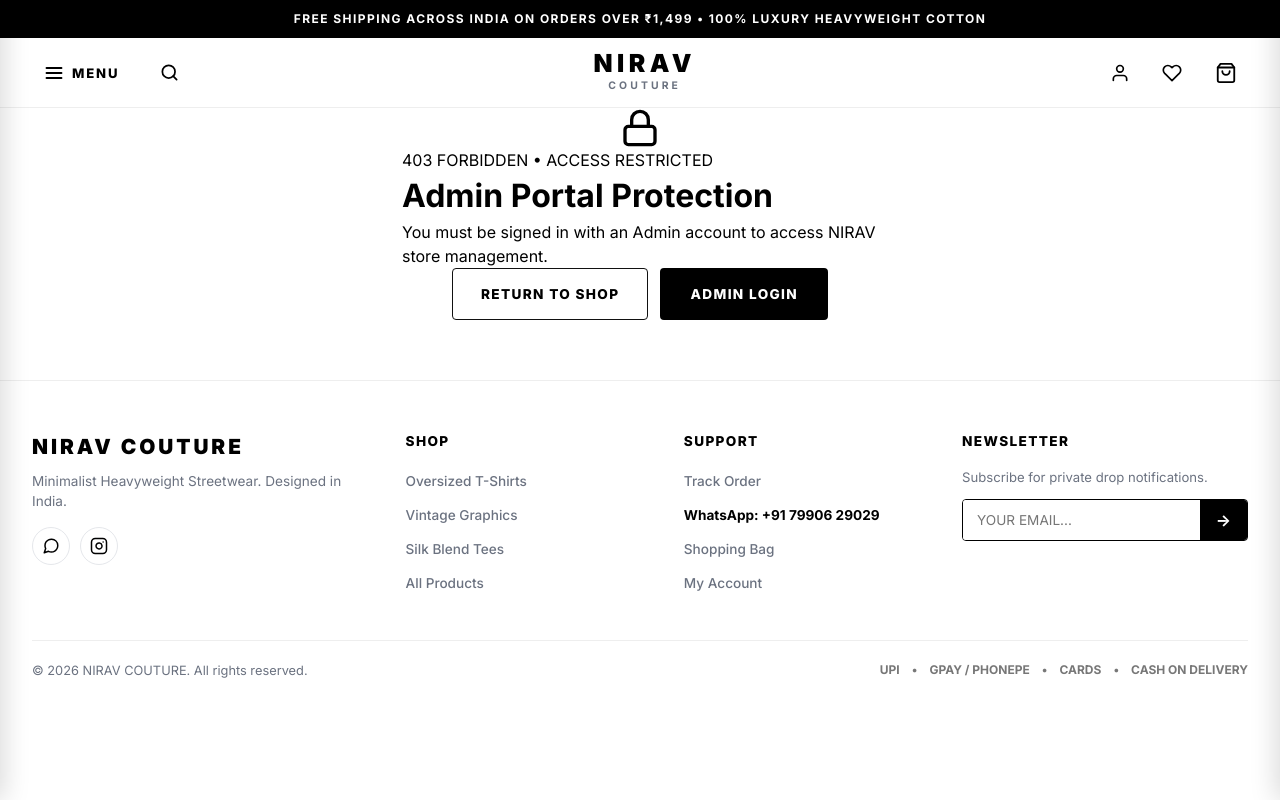
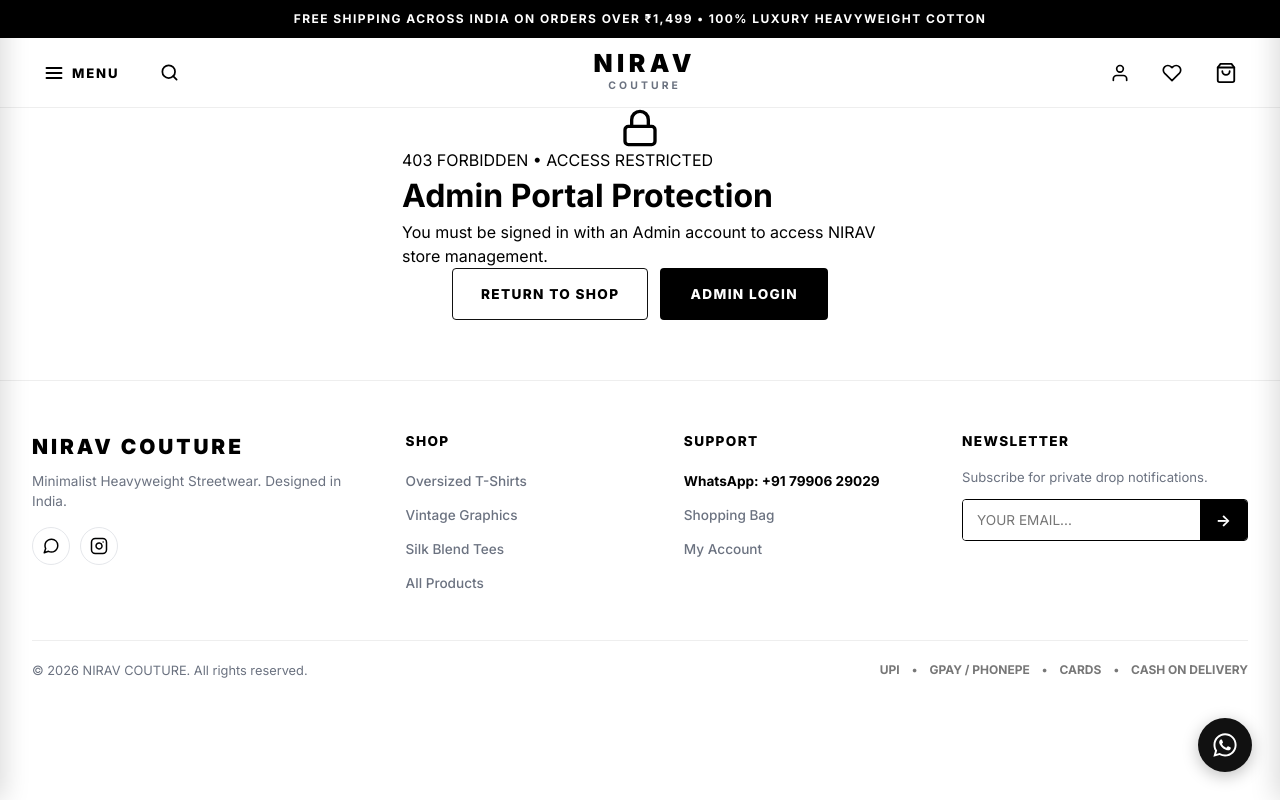
Before and after one commit to aaryannP/Nirav-Couture, a Next.js app: page /admin/products in a window 1280 px wide. Built offline with nearby package versions, Linux system fonts and the light colour scheme; a web font is replaced by a local one.

Commit message:
Update hero to standing streetwear model photo, add floating WhatsApp button, remove public track order links, fix async cookies in API routes

```diff
--- a/app/api/admin/handover/route.js
+++ b/app/api/admin/handover/route.js
@@ -4,9 +4,9 @@
 // ---------------------------------------------------------------------------
 // Admin auth helper
 // ---------------------------------------------------------------------------
-function getSessionUserId() {
+async function getSessionUserId() {
   try {
-    const cookieStore = cookies();
+    const cookieStore = await cookies();
     const session = cookieStore.get('nirav_session');
     if (session?.value) return JSON.parse(session.value).id;
   } catch {}
@@ -16,8 +16,8 @@
 // Only SUPER_ADMIN (the original owner) can grant admin access
 const SUPER_ADMIN_IDS = ['usr-admin-01'];
 
-function requireSuperAdmin() {
-  const userId = getSessionUserId();
+async function requireSuperAdmin() {
+  const userId = await getSessionUserId();
   if (!userId || !SUPER_ADMIN_IDS.includes(userId)) {
     return NextResponse.json({ success: false, error: 'Super-Admin access required for team management' }, { status: 403 });
   }
@@ -34,7 +34,7 @@
 
 // GET — list all admins (admin auth required)
 export async function GET() {
-  const userId = getSessionUserId();
+  const userId = await getSessionUserId();
   const ADMIN_IDS = ['usr-admin-01'];
   if (!userId || !ADMIN_IDS.includes(userId)) {
     return NextResponse.json({ success: false, error: 'Authentication required' }, { status: 401 });
@@ -44,7 +44,7 @@
 
 // POST — grant admin access (super-admin only)
 export async function POST(request) {
-  const authError = requireSuperAdmin();
+  const authError = await requireSuperAdmin();
   if (authError) return authError;
 
   try {
@@ -79,7 +79,7 @@
 
 // DELETE — revoke admin access (super-admin only)
 export async function DELETE(request) {
-  const authError = requireSuperAdmin();
+  const authError = await requireSuperAdmin();
   if (authError) return authError;
 
   try {
--- a/app/api/auth/route.js
+++ b/app/api/auth/route.js
@@ -61,9 +61,9 @@
 // ---------------------------------------------------------------------------
 // Session helper — read user ID from httpOnly cookie
 // ---------------------------------------------------------------------------
-function getSessionUserId() {
+async function getSessionUserId() {
   try {
-    const cookieStore = cookies();
+    const cookieStore = await cookies();
     const session = cookieStore.get('nirav_session');
     if (session?.value) return JSON.parse(session.value).id;
   } catch {}
@@ -157,7 +157,7 @@
 
 // ---- GET current session user (used by server components / middleware) ----
 export async function GET() {
-  const userId = getSessionUserId();
+  const userId = await getSessionUserId();
   if (!userId) {
     return NextResponse.json({ success: false, error: 'Not authenticated' }, { status: 401 });
   }
--- a/app/api/products/route.js
+++ b/app/api/products/route.js
@@ -5,9 +5,9 @@
 // ---------------------------------------------------------------------------
 // Admin auth check — only ADMIN / SUPER_ADMIN can mutate products
 // ---------------------------------------------------------------------------
-function getSessionUserId() {
+async function getSessionUserId() {
   try {
-    const cookieStore = cookies();
+    const cookieStore = await cookies();
     const session = cookieStore.get('nirav_session');
     if (session?.value) return JSON.parse(session.value).id;
   } catch {}
@@ -16,8 +16,8 @@
 
 const ADMIN_USER_IDS = ['usr-admin-01'];
 
-function requireAdmin() {
-  const userId = getSessionUserId();
+async function requireAdmin() {
+  const userId = await getSessionUserId();
   if (!userId || !ADMIN_USER_IDS.includes(userId)) {
     return NextResponse.json({ success: false, error: 'Admin access required' }, { status: 403 });
   }
@@ -54,7 +54,7 @@
 // POST /api/products — admin only
 // ---------------------------------------------------------------------------
 export async function POST(request) {
-  const authError = requireAdmin();
+  const authError = await requireAdmin();
   if (authError) return authError;
 
   try {
@@ -93,7 +93,7 @@
 // PUT /api/products — admin only
 // ---------------------------------------------------------------------------
 export async function PUT(request) {
-  const authError = requireAdmin();
+  const authError = await requireAdmin();
   if (authError) return authError;
 
   try {
@@ -115,7 +115,7 @@
 // DELETE /api/products — admin only
 // ---------------------------------------------------------------------------
 export async function DELETE(request) {
-  const authError = requireAdmin();
+  const authError = await requireAdmin();
   if (authError) return authError;
 
   try {
--- a/app/layout.js
+++ b/app/layout.js
@@ -4,6 +4,7 @@
 import CartDrawer from '../components/CartDrawer';
 import QuickViewModal from '../components/QuickViewModal';
 import ToastContainer from '../components/ToastContainer';
+import WhatsAppButton from '../components/WhatsAppButton';
 import { StoreProvider } from '../lib/store-context';
 import { AuthProvider } from '../lib/auth-context';
 
@@ -25,6 +26,7 @@
             <ToastContainer />
             <main>{children}</main>
             <Footer />
+            <WhatsAppButton />
           </StoreProvider>
         </AuthProvider>
       </body>
--- a/components/Footer.js
+++ b/components/Footer.js
@@ -70,7 +70,6 @@
           <div>
             <h4 className="footer-col-title">SUPPORT</h4>
             <ul className="footer-col-links">
-              <li><Link href="/track-order">Track Order</Link></li>
               <li>
                 <a href="https://wa.me/917990629029" target="_blank" rel="noreferrer" style={{ fontWeight: '700', color: '#000' }}>
                   WhatsApp: +91 79906 29029
--- a/components/Navbar.js
+++ b/components/Navbar.js
@@ -159,9 +159,6 @@
           <Link href="/products?category=luxury" className="menu-nav-item" onClick={() => setIsMenuOpen(false)}>
             SILK-COTTON BLEND
           </Link>
-          <Link href="/track-order" className="menu-nav-item" onClick={() => setIsMenuOpen(false)} style={{ color: '#000000' }}>
-            TRACK YOUR ORDER
-          </Link>
           <Link href="/wishlist" className="menu-nav-item" onClick={() => setIsMenuOpen(false)}>
             MY WISHLIST ({wishlist.length})
           </Link>
--- /dev/null
+++ b/components/WhatsAppButton.js
@@ -0,0 +1,51 @@
+'use client';
+import { useState } from 'react';
+
+export default function WhatsAppButton() {
+  const [isHovered, setIsHovered] = useState(false);
+
+  return (
+    <a
+      href="https://wa.me/917990629029?text=Hi%20NIRAV%20COUTURE!%20I%20have%20an%20inquiry%20regarding%20an%20order."
+      target="_blank"
+      rel="noreferrer"
+      aria-label="Contact us on WhatsApp"
+      onMouseEnter={() => setIsHovered(true)}
+      onMouseLeave={() => setIsHovered(false)}
+      style={{
+        position: 'fixed',
+        bottom: '28px',
+        right: '28px',
+        width: '54px',
+        height: '54px',
+        borderRadius: '50%',
+        backgroundColor: isHovered ? '#25D366' : '#111111',
+        color: '#FFFFFF',
+        display: 'flex',
+        alignItems: 'center',
+        justifyContent: 'center',
+        boxShadow: isHovered
+          ? '0 8px 24px rgba(37, 211, 102, 0.45)'
+          : '0 4px 16px rgba(0, 0, 0, 0.25)',
+        transform: isHovered ? 'scale(1.08) translateY(-2px)' : 'scale(1)',
+        transition: 'all 0.3s cubic-bezier(0.16, 1, 0.3, 1)',
+        zIndex: 999,
+        cursor: 'pointer',
+        textDecoration: 'none'
+      }}
+    >
+      <svg
+        width="28"
+        height="28"
+        viewBox="0 0 24 24"
+        fill="currentColor"
+        style={{
+          transition: 'transform 0.3s ease',
+          transform: isHovered ? 'scale(1.05)' : 'scale(1)'
+        }}
+      >
+        <path d="M12.04 2C6.58 2 2.13 6.45 2.13 11.91C2.13 13.66 2.59 15.36 3.45 16.86L2.05 22L7.3 20.62C8.75 21.41 10.38 21.83 12.04 21.83C17.5 21.83 21.95 17.38 21.95 11.92C21.95 9.27 20.92 6.78 19.05 4.91C17.18 3.03 14.69 2 12.04 2M12.05 3.67C14.25 3.67 16.31 4.53 17.87 6.09C19.42 7.65 20.28 9.72 20.28 11.92C20.28 16.46 16.58 20.15 12.04 20.15C10.56 20.15 9.11 19.76 7.85 19L7.55 18.83L4.43 19.65L5.26 16.61L5.06 16.29C4.24 14.99 3.81 13.47 3.81 11.91C3.81 7.37 7.5 3.67 12.05 3.67M8.53 7.33C8.37 7.33 8.1 7.39 7.87 7.64C7.65 7.89 7.02 8.48 7.02 9.68C7.02 10.88 7.89 12.04 8.02 12.21C8.14 12.38 9.75 14.87 12.21 15.93C14.26 16.81 14.68 16.64 15.13 16.59C15.58 16.55 16.58 16 16.79 15.42C17 14.83 17 14.33 16.93 14.22C16.86 14.12 16.7 14.05 16.45 13.93C16.2 13.8 14.97 13.2 14.74 13.11C14.5 13.03 14.35 12.98 14.2 13.23C14.04 13.48 13.58 14.05 13.44 14.22C13.3 14.38 13.15 14.4 12.91 14.28C12.66 14.15 11.86 13.89 10.91 13.04C10.17 12.38 9.67 11.56 9.53 11.31C9.39 11.06 9.51 10.93 9.64 10.81C9.75 10.7 9.89 10.52 10.02 10.37C10.15 10.22 10.19 10.11 10.28 9.94C10.36 9.77 10.32 9.63 10.26 9.5C10.2 9.38 9.71 8.18 9.5 7.69C9.31 7.21 9.11 7.27 8.95 7.26C8.81 7.26 8.65 7.33 8.53 7.33Z" />
+      </svg>
+    </a>
+  );
+}
```
Also changed, not shown: app/page.js (+37 -20 lines), public/images/hero-model.jpg (added), 1 other file (tests, documents, lock files or other folders).
